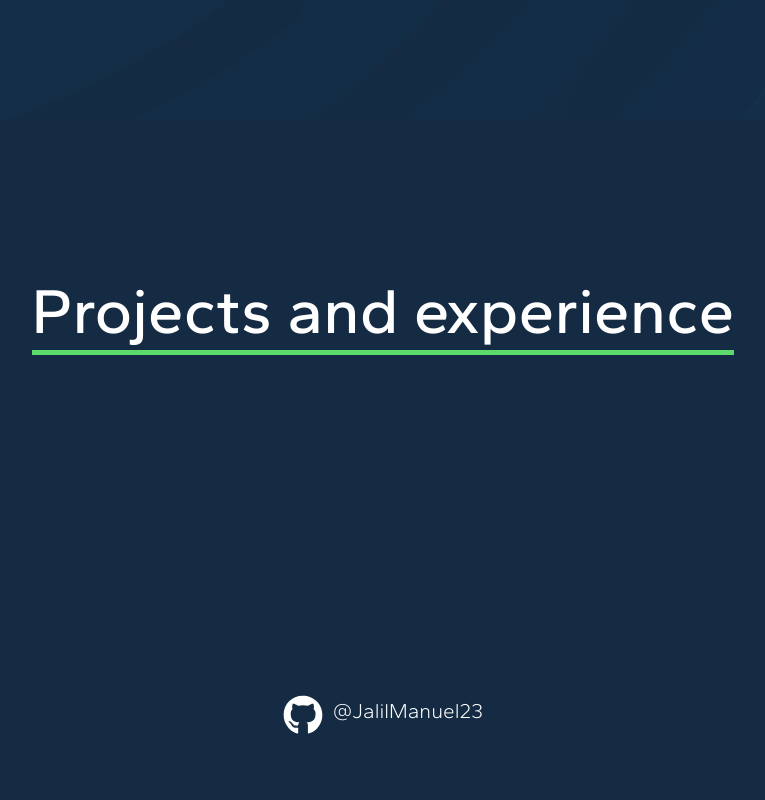
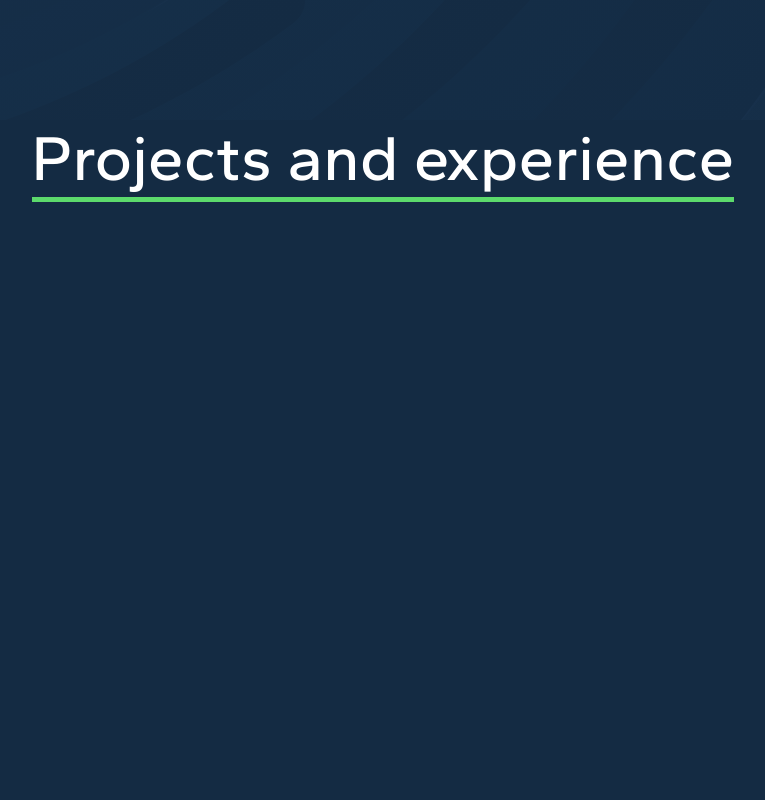
Before and after one commit to JalilManuel23/Portafolio, a React (Create React App) app: page / in a window 1280 px wide. Shown: the part 1480-2280 px from the top of the page, without its empty margins (257-1022 px from the left). Built offline with nearby package versions, Linux system fonts and the light colour scheme.

Commit message:
div de proyectos

```diff
--- a/src/sections/Projects/Projects.jsx
+++ b/src/sections/Projects/Projects.jsx
@@ -19,7 +19,9 @@ export const Projects = () => {
         <section id='proyectos' className="projects skewed">
             <div className="container projects-container" data-aos="fade-up">
                 <Title text="Projects and experience" />
+                <div className="projects">
 
+                </div>
                 <a href="https://github.com/JalilManuel23" target="_blank" className="github-projects">
                     <FontAwesomeIcon icon={ faGithub } className='arrow'  />
                     <p>@JalilManuel23</p>
--- a/src/sections/Projects/projects.css
+++ b/src/sections/Projects/projects.css
@@ -5,7 +5,7 @@
 
 .projects-container {
     display: flex;
-    height: 100vh;
+    /* height: 100vh; */
     flex-direction: column;
     align-items: center;
     justify-content: space-around;
```
